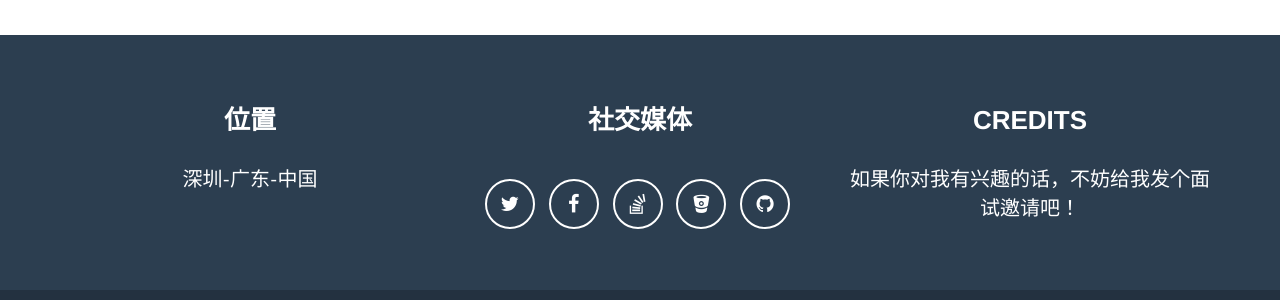
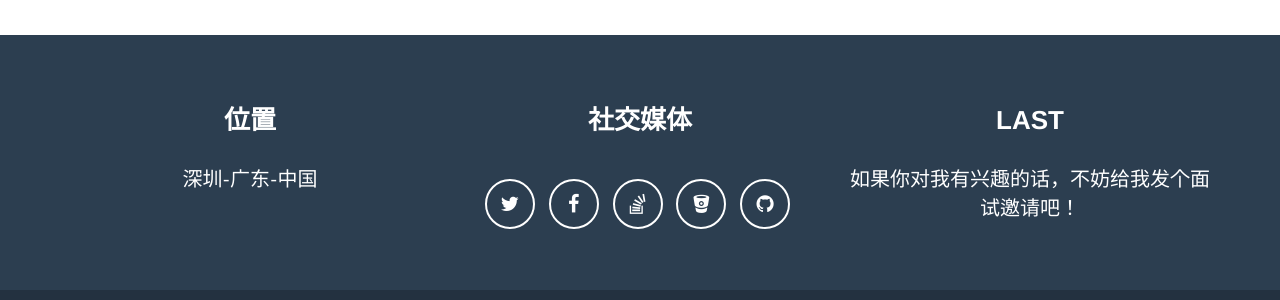
Before and after one commit to TopsyLai/myhomepage, a Jekyll site: the page built from index.html, in a window 1280 px wide and 900 px high, scrolled down 2407 px. Shown: the part 539-839 px from the top of the window. Built offline with Jekyll 4.4.1, drawn with Linux system fonts in a browser that asks for light colours; some web fonts are replaced.

Commit message:
Update _config.yml

```diff
--- a/_config.yml
+++ b/_config.yml
@@ -34,7 +34,7 @@ footer:
   copyright: Mr.Chen
   location: 位置
   social: 社交媒体
-  credits: Credits
+  credits: Last
 
 # Social networks usernames (many more available: google-plus, flickr, dribbble, pinterest, instagram, tumblr, linkedin, etc.)
 social:
```
